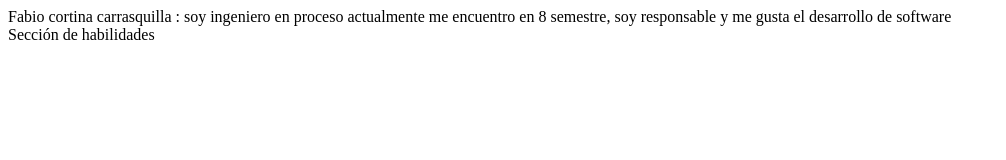
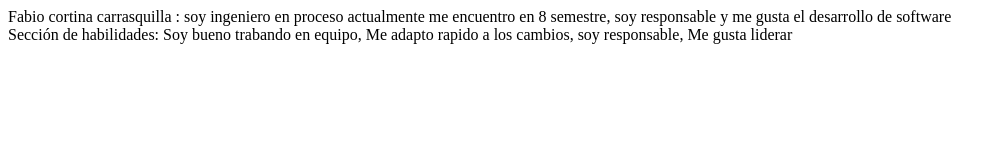
Before and after one commit to fabiocor01/Ejercicio-1, a plain HTML site: page index.html in a window 1280 px wide. Shown: the whole page, without its empty margins (0-1006 px from the left). Drawn offline with Linux system fonts and the light colour scheme.

Commit message:
Fourth Commit

```diff
--- a/index.html
+++ b/index.html
@@ -7,7 +7,7 @@
 </head>
 <body>
     <div>Fabio cortina carrasquilla : soy ingeniero en proceso actualmente me encuentro en 8 semestre, soy responsable y me gusta el desarrollo de software </div>
-    <div>Sección de habilidades</div>
+    <div>Sección de habilidades: Soy bueno trabando en equipo, Me adapto rapido a los cambios, soy responsable, Me gusta liderar</div>
 
 </body>
 </html>
```
